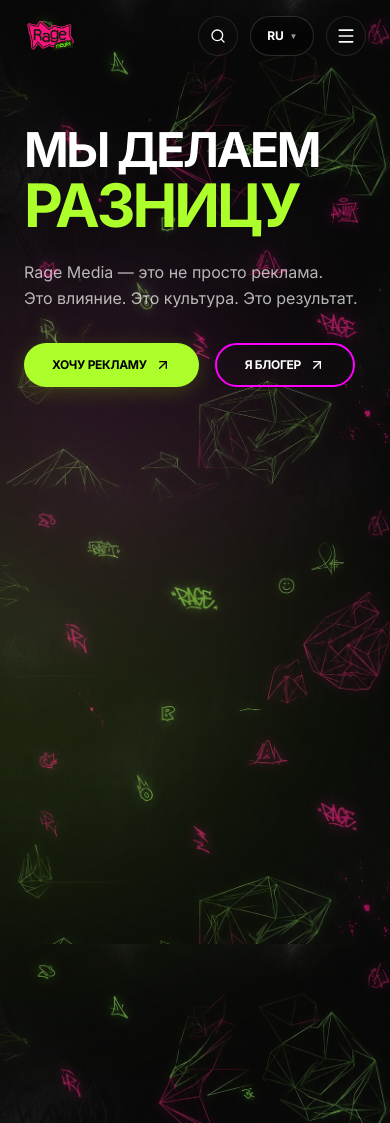
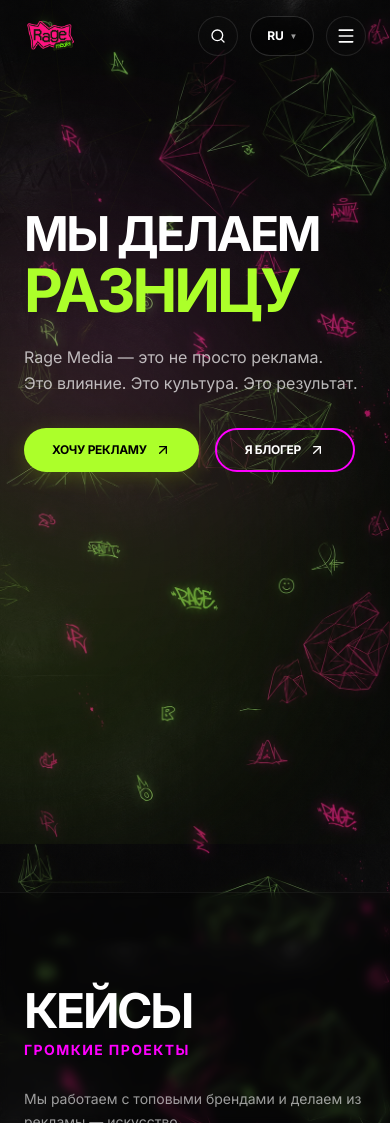
Before and after one commit to Ap6y3ukLeo/RageMedia, a React (Vite) app: page / in a window 390 px wide. Shown: the top 1123 px of the page. Built offline with nearby package versions, Linux system fonts and the light colour scheme.

Commit message:
Reduce min-height on mobile to remove extra space

```diff
--- a/src/App.tsx
+++ b/src/App.tsx
@@ -746,7 +746,7 @@ export default function App() {
             </motion.div>
 
             {/* Right Centered Artwork: Combined Megaphone and Slogan Artwork (Image 1) */}
-            <div className="lg:col-span-7 relative flex items-center justify-center min-h-[440px] sm:min-h-[560px] lg:min-h-[720px] xl:min-h-[850px] pb-12 lg:pb-0">
+            <div className="lg:col-span-7 relative flex items-center justify-center min-h-[0px] sm:min-h-[0px] lg:min-h-[720px] xl:min-h-[850px] pb-0 lg:pb-0">
 
               <motion.div
                 initial={{ opacity: 0, scale: 0.94, y: 40 }}
```
